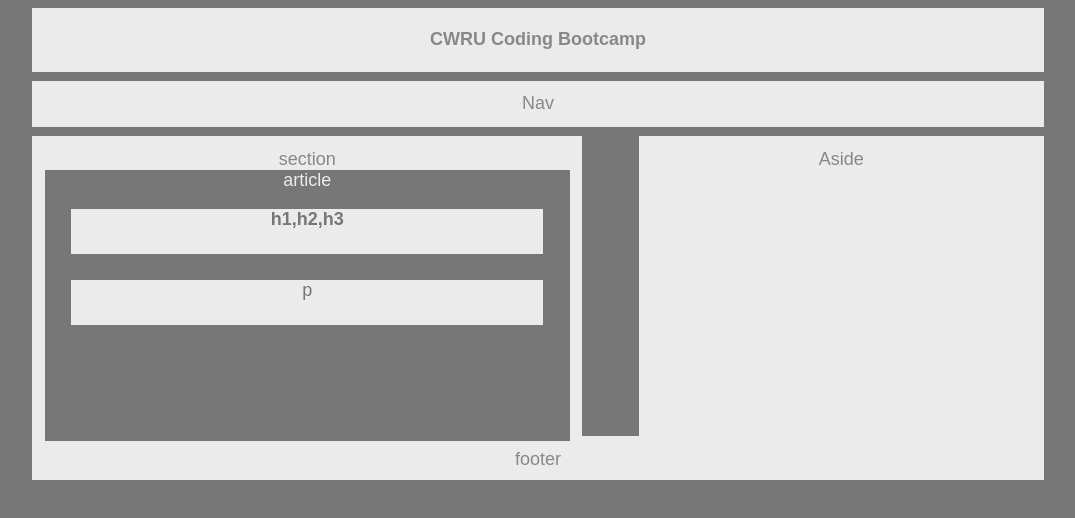
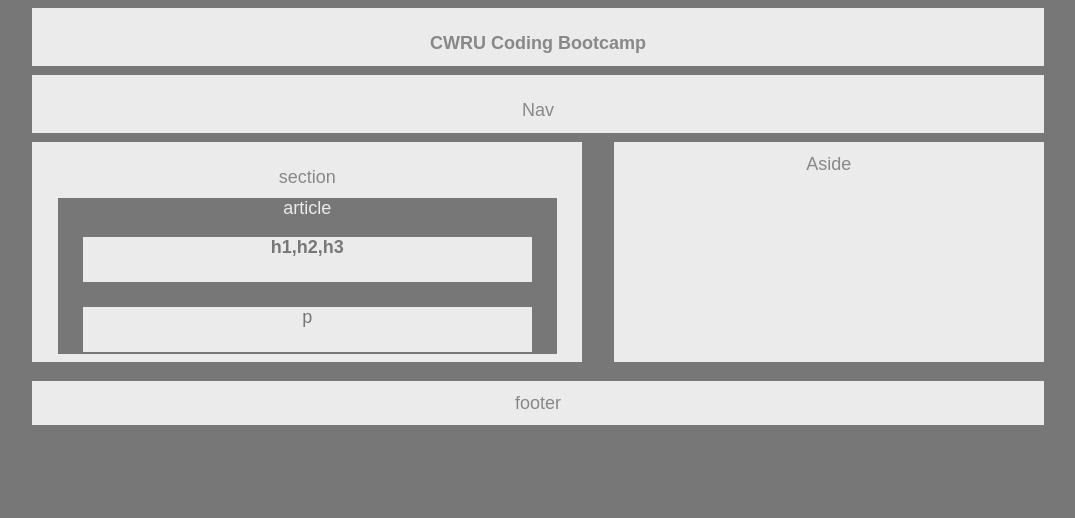
Before and after one commit to rrelief/HW-Wireframe, a plain HTML site: page index.html in a window 1280 px wide. Shown: the whole page, without its empty margins (102-1177 px from the left). Drawn offline with Linux system fonts and the light colour scheme.

Commit message:
(Wipes hands) All done

```diff
--- a/Style.css
+++ b/Style.css
@@ -14,32 +14,35 @@ body{
 }
 
 header{
-	padding: 1.7%;
+	padding: 2%;
 	background-color: #ebebeb;
 	color: #888;
 	font-weight: bold;
 	margin-right: 10%;
 	margin-left: 10%;
+	height: 58px;
 }
 
 nav{
-	padding: 1%;
+	padding: 2%;
 	background-color: #ebebeb;
 	color: #888;
 	margin-top: .7%;
 	margin-right: 10%;
 	margin-left: 10%;
+	height: 58px;
 }
 
 section{
 	background-color: #ebebeb;
     color: #888;
-	padding: 1%;
+    padding: 2%;
     margin-top: .7%;
     margin-right: 10%;
     margin-left: 10%;
-	float:left;
-	height: 300px;
+    margin-bottom: 1.5%;
+    float: left;
+    height: 220px;
     width: 43.5%;
 }
 
@@ -47,17 +50,18 @@ aside {
     color: #888;
     padding: 1%;
     background: #ebebeb;
-    margin-top: 0.7%;
-    margin-left: -5.5%;
-    height: 300px;
-    width: 32%;
+    margin-top: .7%;
+    margin-left: -7.5%;
+    height: 220px;
+    width: 34%;
     float: left;
 }
 
 article{
 	background-color: #777;
     color: #ebebeb;
-	height: 271px;
+    height: 156px;
+    margin-top: 10px;
 }
 
 h1,p{
```
Lines whose indentation alone changed are shown as unchanged.
